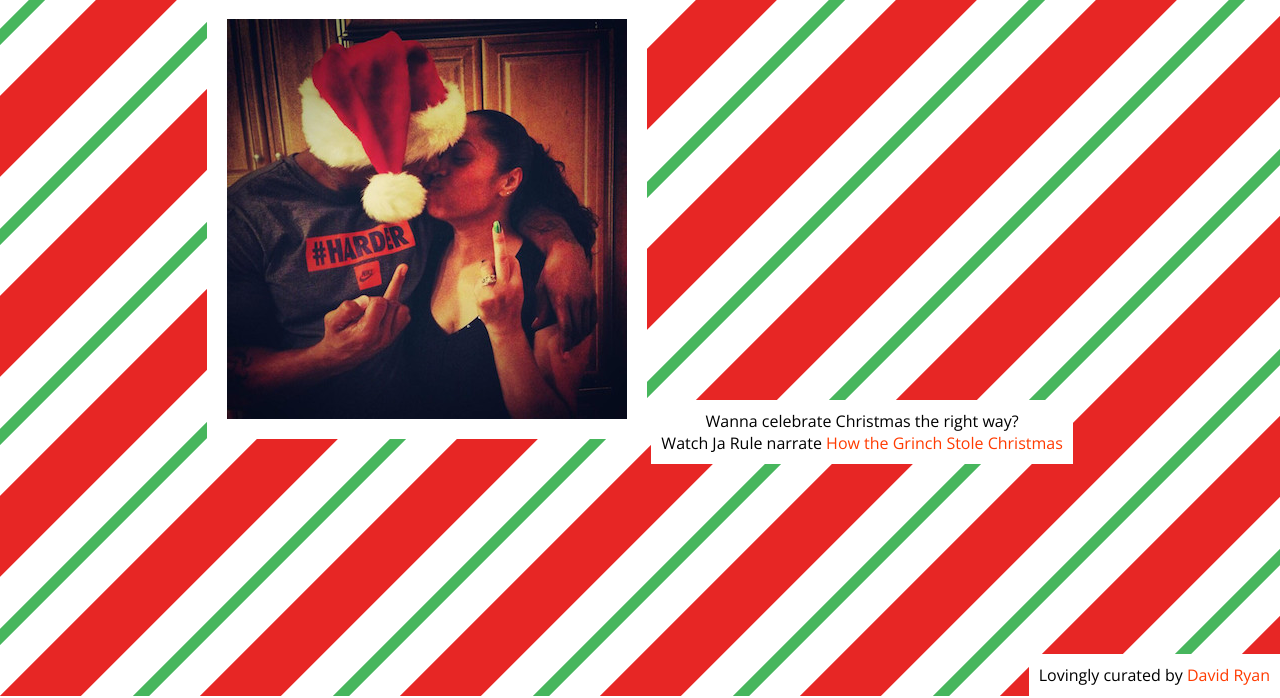
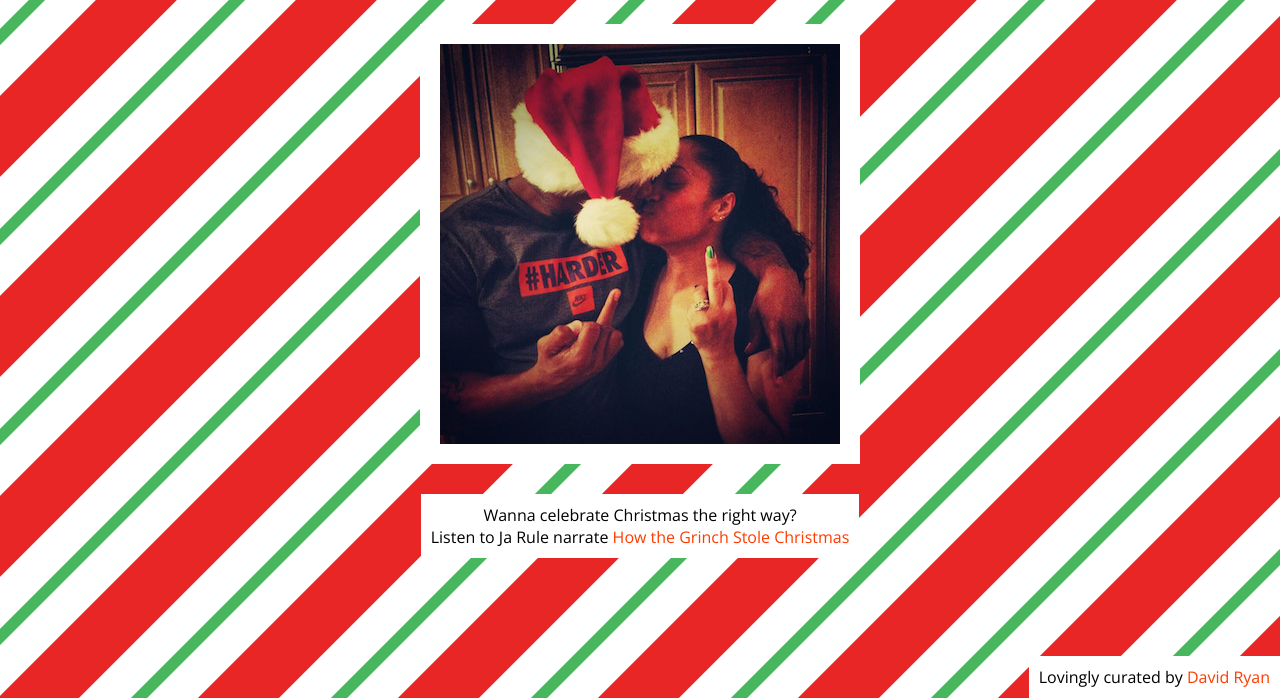
Before and after one commit to davidmichaelryan/isjaruleok, a plain HTML site: page index.html in a window 1280 px wide. Shown: the part 104-802 px from the top of the page. Drawn offline with nearby package versions, Linux system fonts and the light colour scheme.

Commit message:
footer fixes

```diff
--- a/index.html
+++ b/index.html
@@ -6,7 +6,7 @@
   <meta property="og:title" content="Is Ja Rule OK" />
   <meta property="og:type" content="website" />
   <meta property="og:url" content="http://www.isjaruleok.com" />
-  <meta property="og:image" content="http://isjaruleok.com/christmascheer.jpg" />
+  <meta property="og:image" content="http://isjaruleok.com/christmascheerlarge.jpg" />
   <meta name="og:description" content="Your go to resource to learn whether or not Ja Rule is OK">
   <meta name="description" content="Your go to resource to learn whether or not Ja Rule is OK">
   <meta name = "viewport" content = "initial-scale = 1, user-scalable = no">
@@ -24,10 +24,13 @@
 </script>
 <body>
   <div id="content">
-    <h3>Merry Christmas from the Rule Family</h3>
+    <h3>Merry Christmas from the Rule Family!</h3>
     <img src="christmascheer.jpg"/>
-    <p>Wanna celebrate Christmas the right way?<br>Watch Ja Rule narrate <a href="https://www.youtube.com/watch?v=llujXmc3CWc">How the Grinch Stole Christmas</a></p>
+    <div></div>
+    <p>Wanna celebrate Christmas the right way?<br>Listen to Ja Rule narrate <a href="https://www.youtube.com/watch?v=llujXmc3CWc">How the Grinch Stole Christmas</a></p>
   </div>
-  <p id="credits">Lovingly curated by <a href="http://twitter.com/aginganinja">David Ryan</a></p>
+  <div  id="credits">
+    <p>Lovingly curated by <a href="http://twitter.com/aginganinja">David Ryan</a></p>
+  </div>
 </body>
 </html>
--- a/styles.css
+++ b/styles.css
@@ -1,8 +1,13 @@
 /* Basic Element Styles */
+
+html{
+  position: relative;
+  min-height: 100%;
+}
 
 body{
   font-family:'Open Sans', sans-serif;
-  margin:40px auto 0;
+  margin:40px auto;
   text-align: center;
 }
 
@@ -41,26 +46,36 @@ iframe{
 
 #credits{
   bottom: 0;
-  padding: 10px;
+  display: block;
+  height: 40px;
   position: absolute;
   right: 0;
+}
+
+#content{
+    overflow: hidden;
+    padding-bottom: 40px;
 }
 
 /* Theme Styles */
 
 body{
   background-image: url("christmaspattern.png");
-  background-repeat: repeat;;
+  background-repeat: repeat;
 }
 
 img{
   border: 20px solid white;
+  margin: 30px auto;
 }
+
 
 p{
   background: white;
   display: inline-block;
+  margin: 0 auto;
   padding: 10px;
+  width: auto;
 }
 
 h3{
```
Also changed, not shown: christmascheerlarge.jpg (added).
